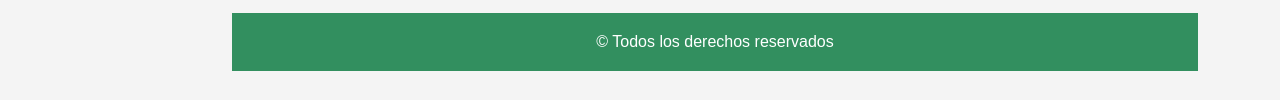
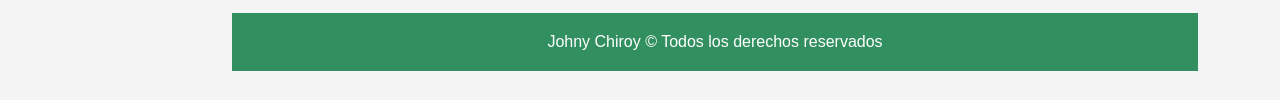
Before and after one commit to JohnyChiroy/mru_mruv.github.io, a plain HTML site: page mru-t.html in a window 1280 px wide. Shown: the part 953-1053 px from the top of the page. Drawn offline with Linux system fonts and the light colour scheme.

Commit message:
Update mru-t.html footer

```diff
--- a/mru-t.html
+++ b/mru-t.html
@@ -71,7 +71,7 @@
             </section>
             <!-- Pie de página -->
             <footer id="footer">
-                <p>&copy; Todos los derechos reservados</p>
+                <p>Johny Chiroy &copy; Todos los derechos reservados</p>
             </footer>
             <script src="js/mru.js"></script>
 </body>
```
